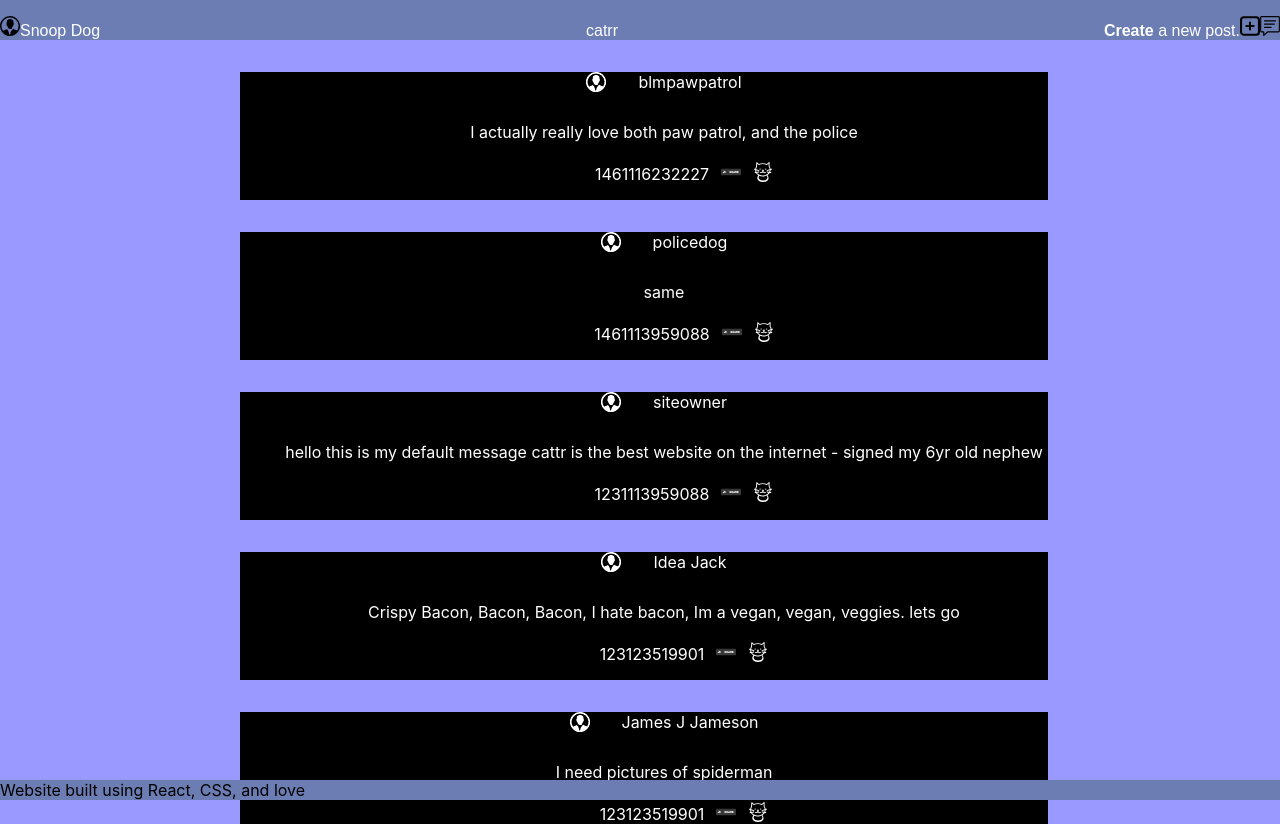
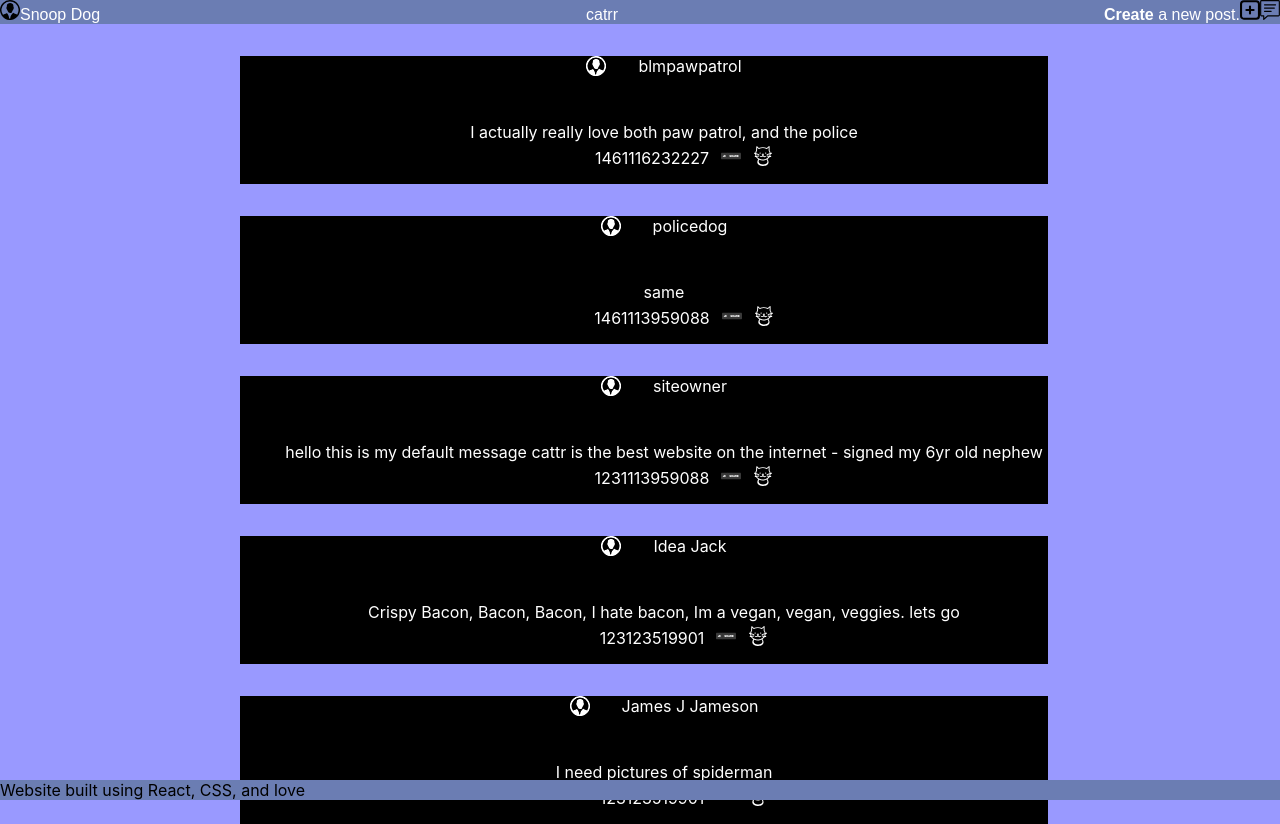
Before and after one commit to jlafleur93/tweeter-react, a React (Create React App) app: page / in a window 1280 px wide. Shown: the top 824 px of the page. Built offline with nearby package versions, Linux system fonts and the light colour scheme.

Commit message:
slight layout changes

```diff
--- a/src/components/Message/Message.css
+++ b/src/components/Message/Message.css
@@ -53,5 +53,5 @@
     justify-content: center;
     margin: 0 auto;
     width: 100%;
-    height: 10vh
+    height: 14vh
 }
--- a/src/components/Nav.css
+++ b/src/components/Nav.css
@@ -3,7 +3,7 @@ nav {
   font-family: 'Bungee', sans-serif;
   top: 0;
   z-index: 0;
-  height: 40px;
+  height: 1.5rem;
   width: 100%;
 }
  .tweet-bar {
```
Also changed, not shown: 1 other file (tests, documents, lock files or other folders).
